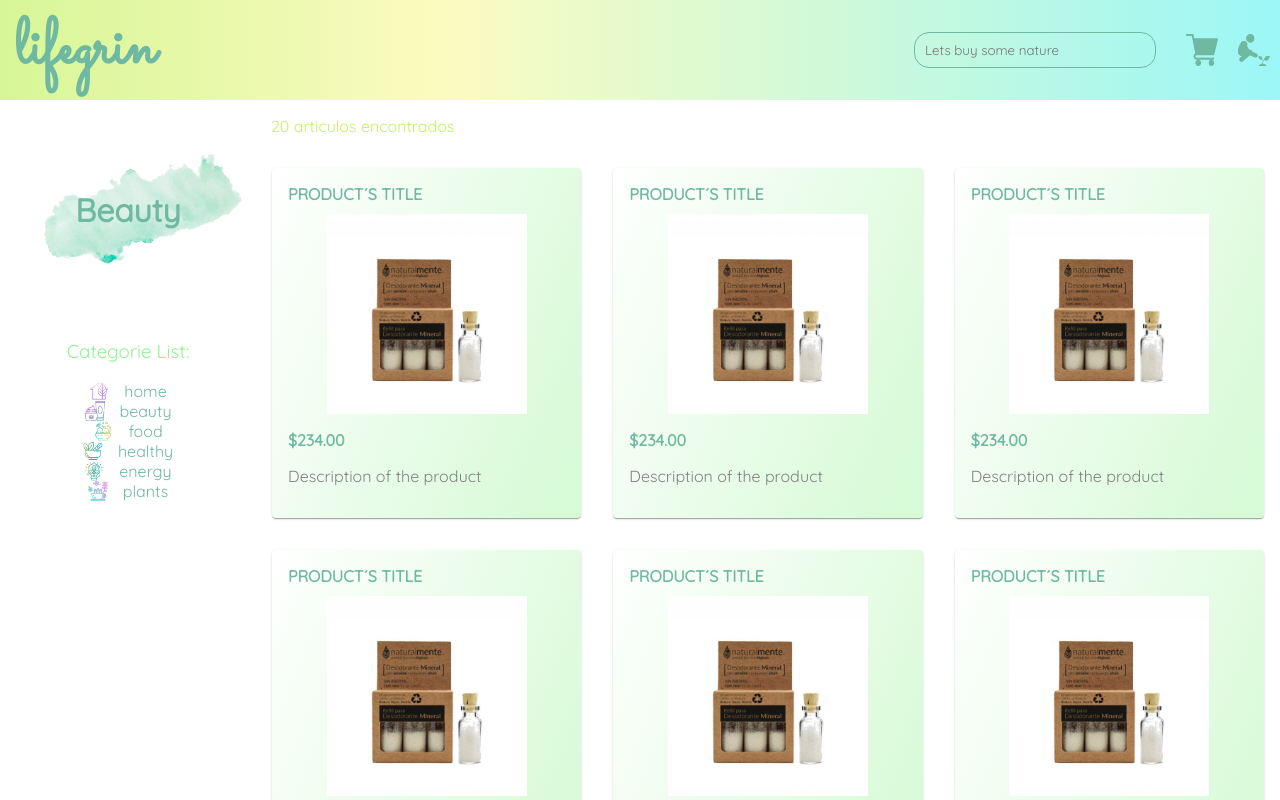
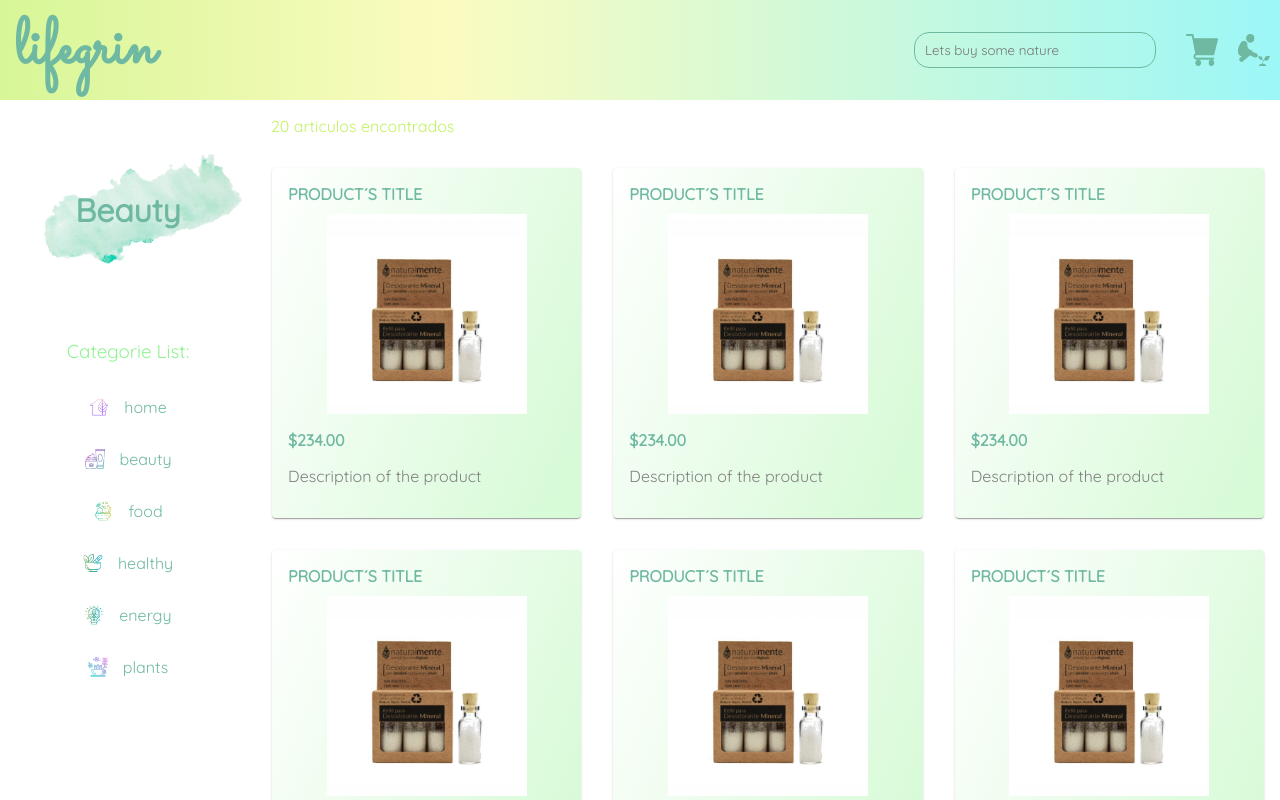
Before and after one commit to sueherrera30/lifegrin, a React app: page /categorie in a window 1280 px wide. Shown: the top 800 px of the page. Built offline with nearby package versions, Linux system fonts and the light colour scheme.

Commit message:
adding link to product

```diff
--- a/src/containers/Categorie.jsx
+++ b/src/containers/Categorie.jsx
@@ -1,7 +1,7 @@
 import React from 'react';
+import { Link } from 'react-router-dom';
 import Paper from '@material-ui/core/Paper';
 import Grid from '@material-ui/core/Grid';
-import { Link } from 'react-router-dom';
 import stain from '../assets/static/stain2.png';
 import product from '../assets/static/slider/desodorante.jpg';
 import '../styles/containers/categorieList.scss';
@@ -25,7 +25,7 @@ const Categorie = () => {
                   <li>
                     <img src={category.img} alt='category-icon' />
                     <Link to='/'>
-                      {category.name}
+                      <p>{category.name}</p>
                     </Link>
                   </li>
                 );
@@ -41,6 +41,7 @@ const Categorie = () => {
             Array.from(Array(16), (e, i) => {
               return (
                 <Grid item lg={4}>
+                  <Link to='/product' style={{ textDecoration: 'none' }}>
                     <Paper className='categorieList__product' key={i}>
                       <span>Product´s Title</span>
                       <img src={product} alt='stain' />
@@ -49,6 +50,7 @@ const Categorie = () => {
                         <p>Description of the product</p>
                       </div>
                     </Paper>
+                  </Link>
                 </Grid>
               );
             })
--- a/src/styles/containers/categorieList.scss
+++ b/src/styles/containers/categorieList.scss
@@ -27,6 +27,9 @@
   padding: 1rem;
   margin: 1rem;
   min-height: 150px;
+  a {
+    color:$darkGreen;
+  }
   background: linear-gradient(113deg, rgba(255, 255, 255, 0.004) 0%, rgba(145, 242, 145, 0.36) 92%);
   img {
     width: 200px;
```
Lines whose indentation alone changed are shown as unchanged.
